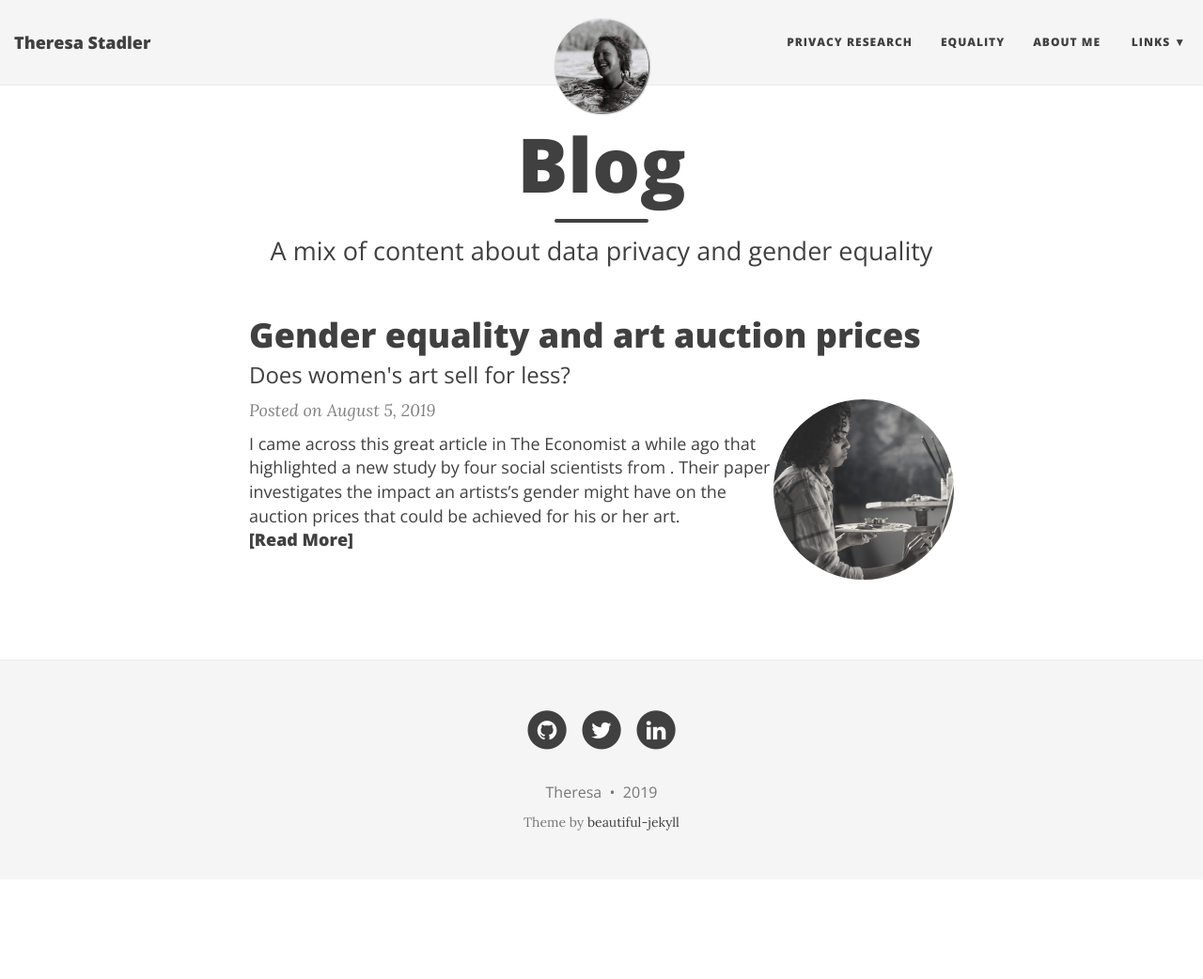
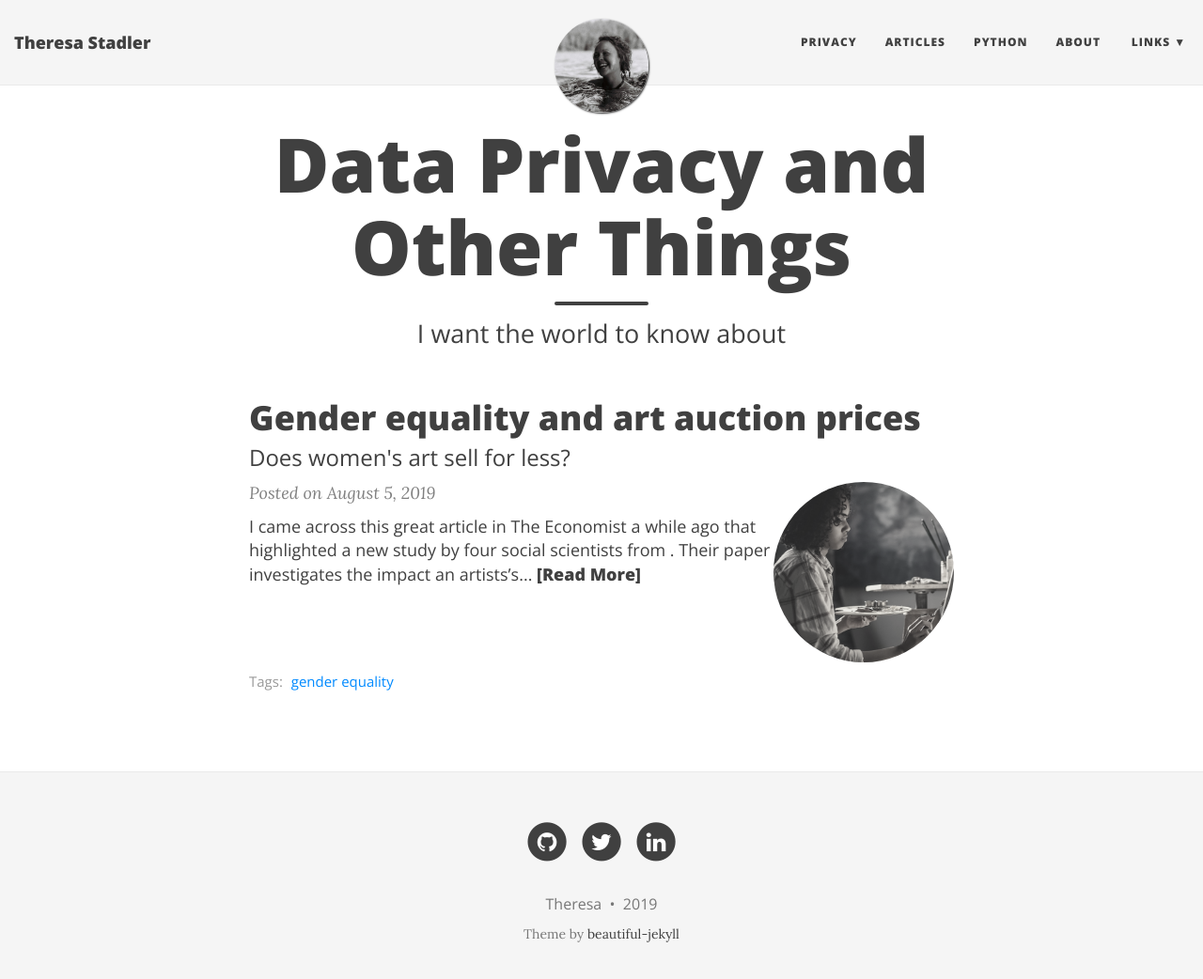
Before and after one commit to reslbesl/theresa.github.io, a Jekyll site: the page built from index.html, in a window 1280 px wide and 1055 px high. Shown: the top 1042 px of the window at 94% size. Built offline with Jekyll 4.4.1, drawn with Linux system fonts in a browser that asks for light colours; nearby versions of some CDN libraries; the list of posts is cut into pages by our own code.

```diff
--- a/Gemfile
+++ b/Gemfile
@@ -1,7 +1,11 @@
 source 'https://rubygems.org'
 
-gem "github-pages", '197', group: :jekyll_plugins
+gem "github-pages", '197'
 
 # enable tzinfo-data for local build
 # gem 'tzinfo-data', platforms: [:mingw, :mswin, :x64_mingw]
 gem 'jekyll-paginate'
+
+group :jekyll_plugins do
+  gem 'octopress-paginate'
+end
--- a/_config.yml
+++ b/_config.yml
@@ -4,7 +4,7 @@
 title: Theresa Stadler
 
 # Short description of your site
-description: "Blog and about"
+description: "Things I want the world to know about"
 
 # --- Local development options ---
 # If your website is hosted locally rather than on GitHub, then you need to uncomment the next two parameters to set the url and baseurl
@@ -20,9 +20,10 @@ description: "Blog and about"
 
 # List of links in the navigation bar
 navbar-links:
-  Privacy Research: "privacy"
-  Equality: "feminism"
-  About Me: "about"
+  Privacy: "privacy"
+  Articles: "articles"
+  Python: "python"
+  About: "about"
   Links:
     - EPFL SPRING Lab: "https://spring.epfl.ch/en/research/"
     - Privitar: "https://www.privitar.com/"
@@ -105,7 +106,7 @@ staticman:
 
 # Excerpt Word Length
 # Truncates the excerpt to the specified number of words on the index page
-excerpt_length: 50
+excerpt_length: 30
 
 # Character used to separate site title and description in HTML document title
 # and RSS feed title
@@ -207,8 +208,9 @@ prose:
           help: "Check to publish post, uncheck to hide."
 
 plugins:
+  - jekyll-sitemap
+  - octopress-paginate
   - jekyll-paginate
-  - jekyll-sitemap
 
 # Beautiful Jekyll / Dean Attali
 # 2fc73a3a967e97599c9763d05e564189
--- a/index.html
+++ b/index.html
@@ -1,7 +1,7 @@
 ---
 layout: page
-title: Blog
-subtitle: A mix of content about data privacy and gender equality
+title: Data Privacy and Other Things
+subtitle: I want the world to know about
 use-site-title: true
 ---
 
```
Also changed, not shown: _posts/2019-08-05-female-art.md (+2 -0 lines), feminism.md (deleted, +0 -15 lines), privacy.md (+3 -3 lines), python.md (added, +14 -0 lines), Gemfile.lock.
